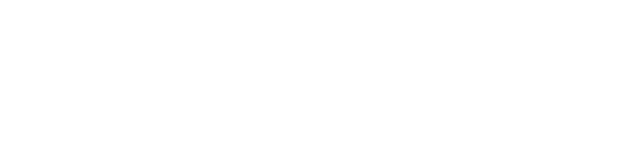
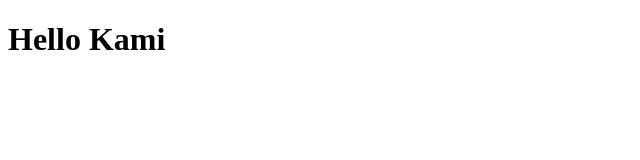
Before and after one commit to paiNYutoda/yutoda-1, a plain HTML site: page index.html in a window 1280 px wide. Shown: the whole page, without its empty margins (0-640 px from the left). Drawn offline with Linux system fonts and the light colour scheme.

Commit message:
Adicionado titulo

```diff
--- a/index.html
+++ b/index.html
@@ -6,6 +6,6 @@
     <title>T1 Faker MSI</title>
 </head>
 <body>
-
+    <h1>Hello Kami</h1>
 </body>
 </html>
```
